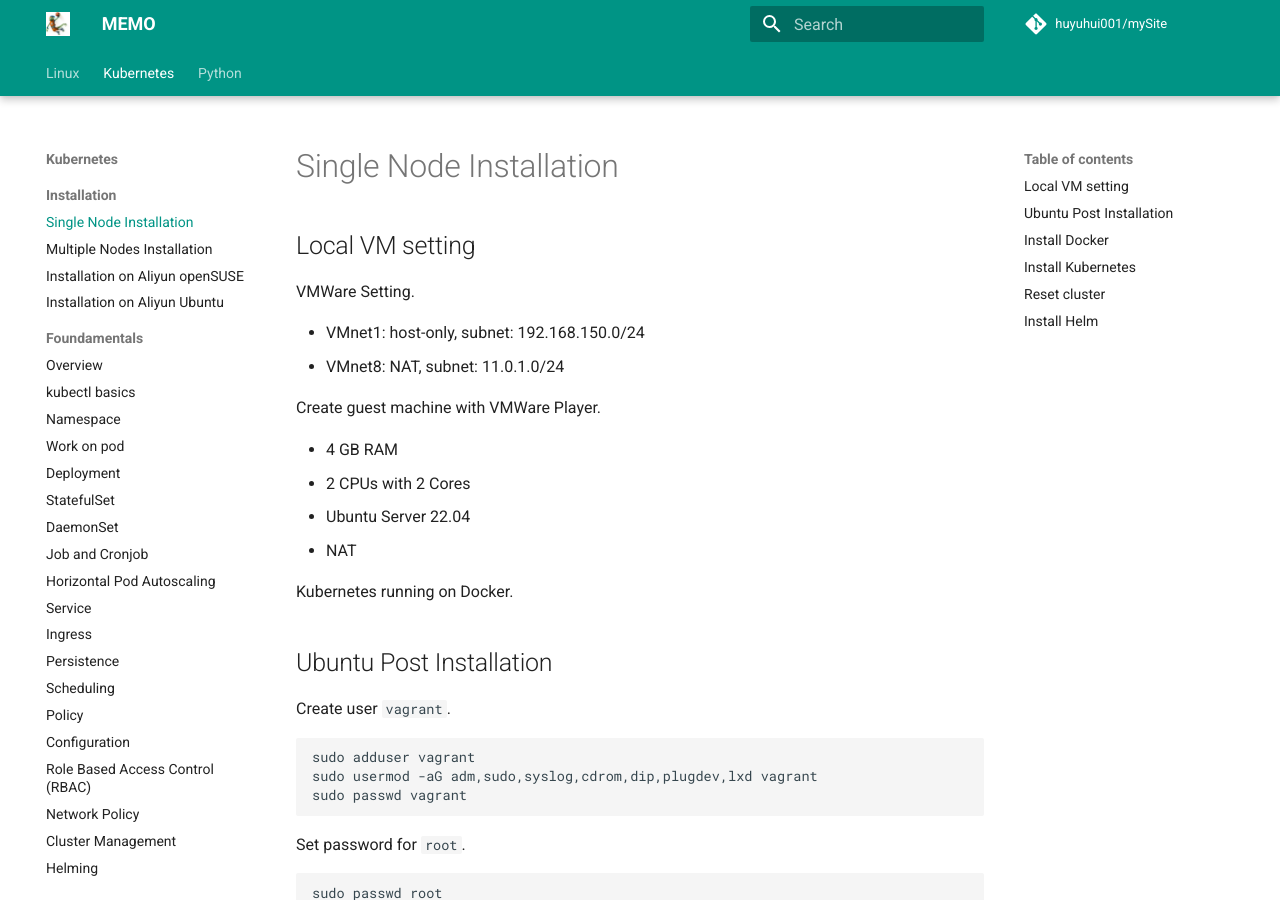
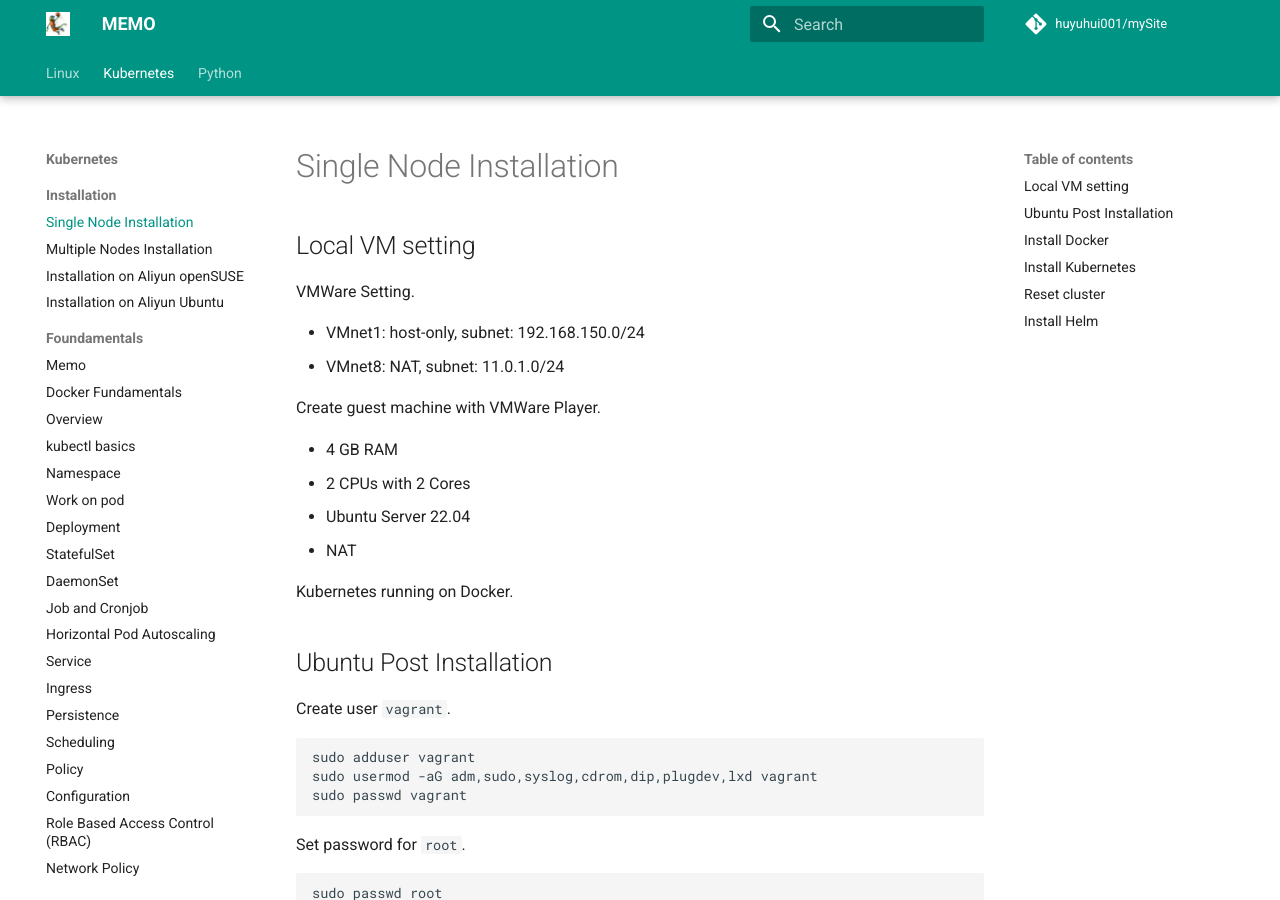
Before and after one commit to huyuhui001/mySite, an MkDocs documentation site: the page built from docs/k8s/installation/single-local.md, in a window 1280 px wide and 900 px high. Built offline with MkDocs 1.6.1 and Material for MkDocs 9.7.7, drawn with Linux system fonts in a browser that asks for light colours; comment, search, counter and statistics services are not loaded.

Commit message:
mkdocs config file

```diff
--- a/mkdocs.yml
+++ b/mkdocs.yml
@@ -77,6 +77,8 @@
         - Installation on Aliyun openSUSE: k8s/installation/aliyun-opensuse.md
         - Installation on Aliyun Ubuntu: k8s/installation/aliyun-ubuntu.md
     - Foundamentals:
+        - Memo: k8s/foundamentals/memo.md
+        - Docker Fundamentals: k8s/foundamentals/docker.md
         - Overview: k8s/foundamentals/overview.md
         - kubectl basics: k8s/foundamentals/basics.md
         - Namespace: k8s/foundamentals/namespace.md
```
